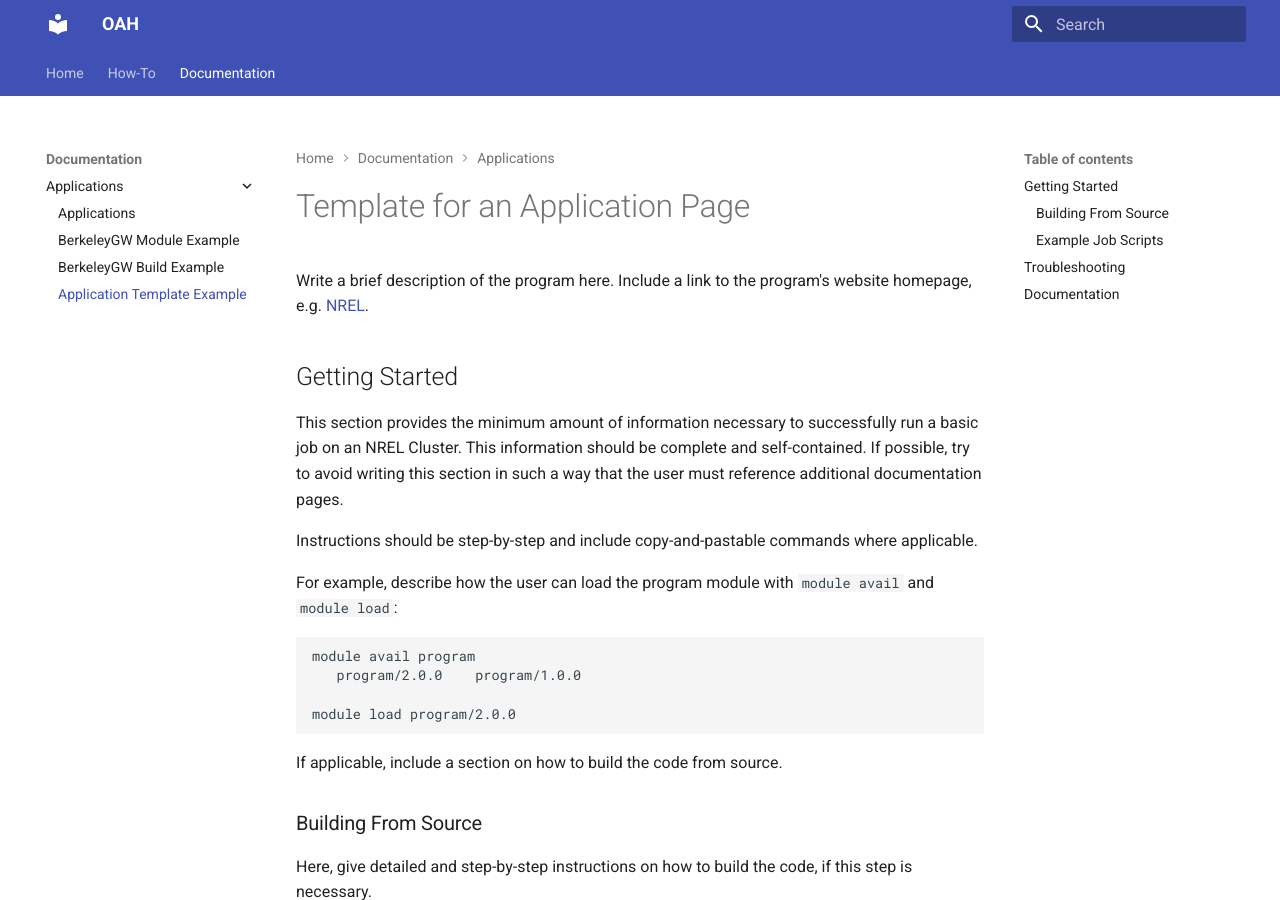
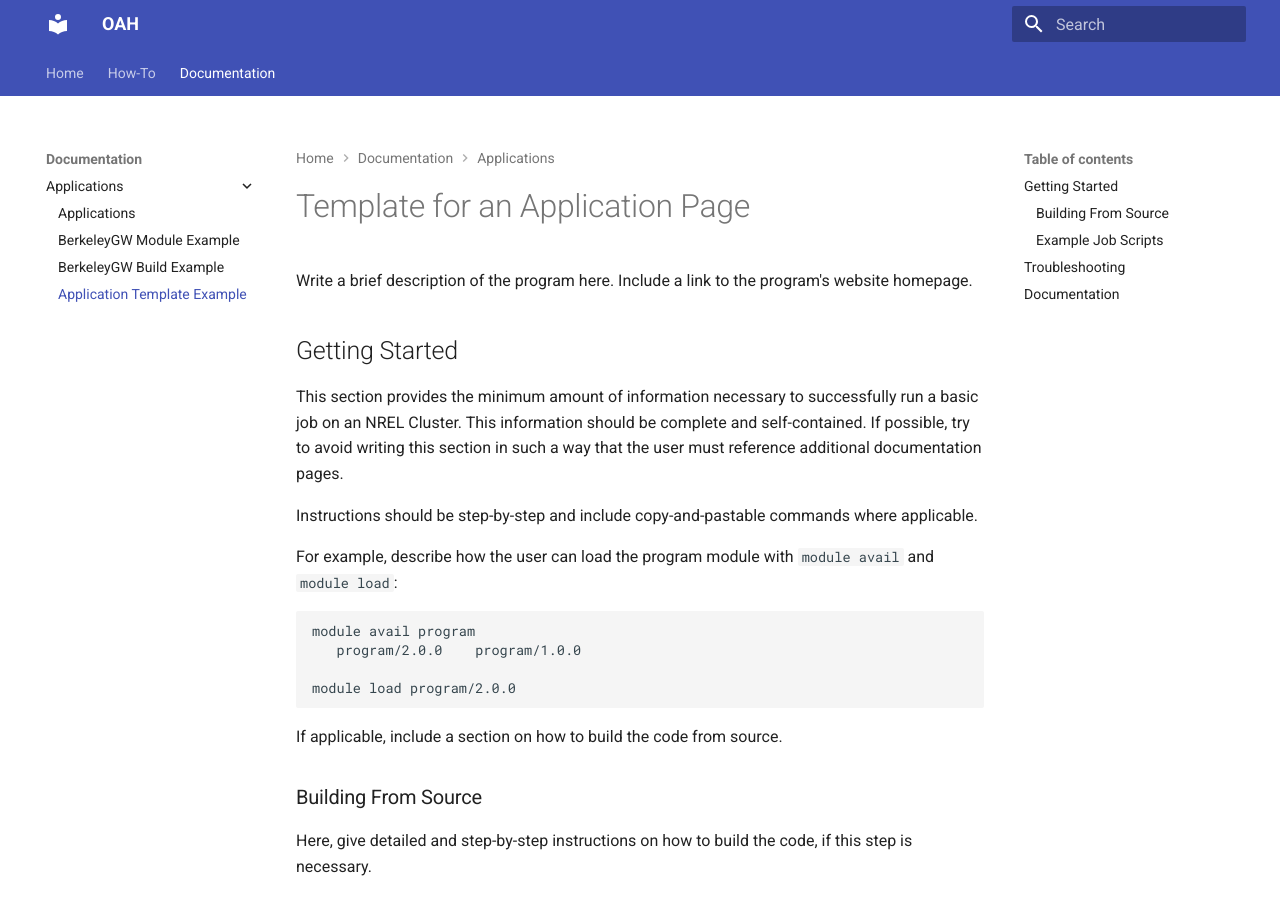
Before and after one commit to oahull0112/oahull0112.github.io, an MkDocs documentation site: the page built from docs/Documentation/Applications/applications_template.md, in a window 1280 px wide and 900 px high. Built offline with MkDocs 1.6.1 and Material for MkDocs 9.7.7, drawn with Linux system fonts in a browser that asks for light colours.

Commit message:
Update applications_template.md

```diff
--- a/docs/Documentation/Applications/applications_template.md
+++ b/docs/Documentation/Applications/applications_template.md
@@ -1,7 +1,7 @@
 # Template for an Application Page
 
 Write a brief description of the program here.
-Include a link to the program's website homepage, e.g. [NREL](https://www.nrel.gov/).
+Include a link to the program's website homepage.
 
 ## Getting Started
 
```
